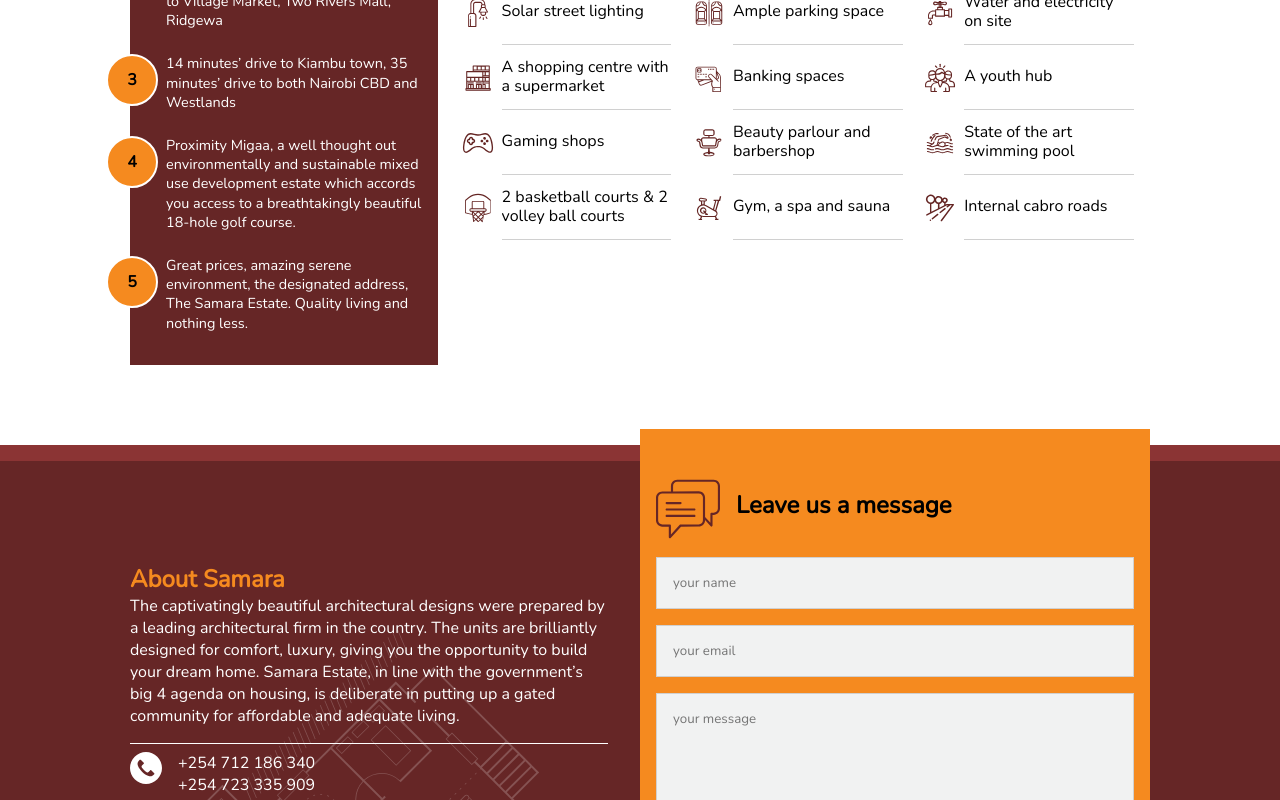
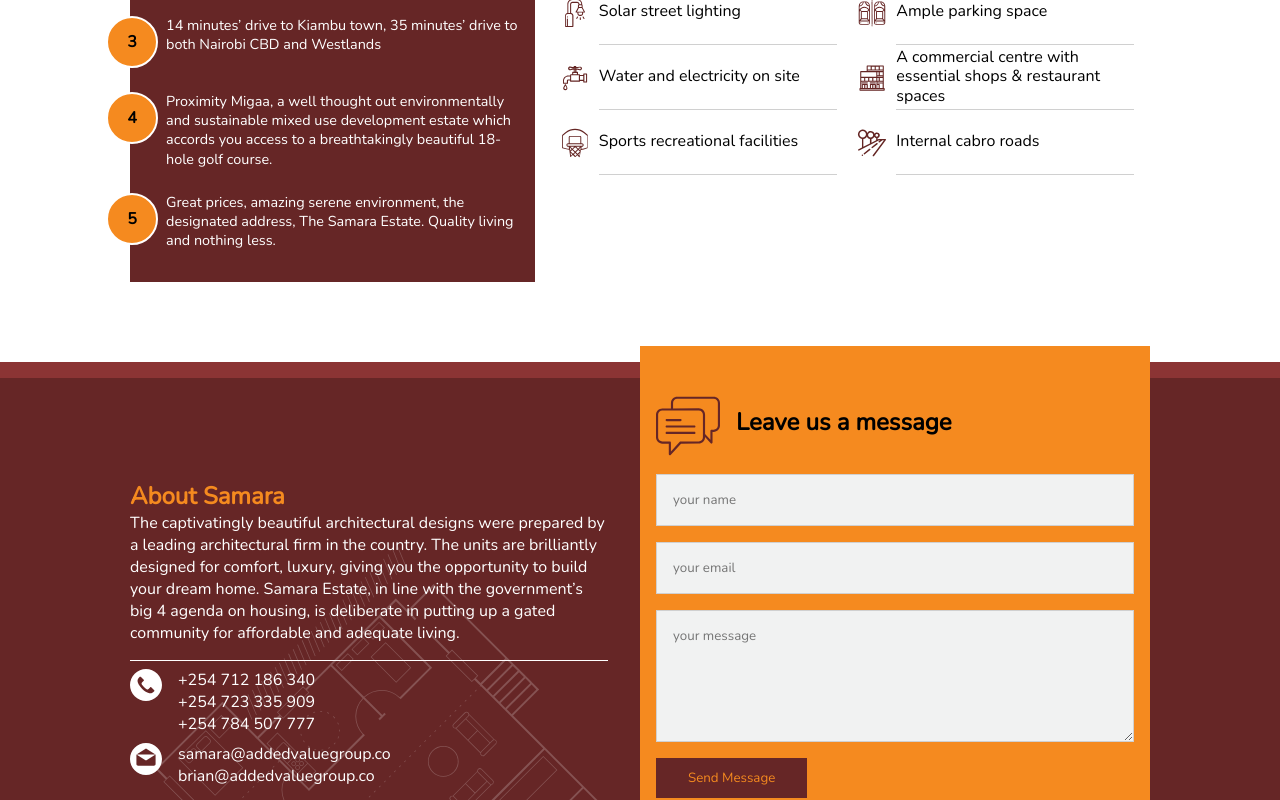
Before and after one commit to dennismiano/samara, a Nuxt app: page /amenities in a window 1280 px wide. Shown: the part 620-1420 px from the top of the page. Built offline with nearby package versions, Linux system fonts and the light colour scheme.

Commit message:
made additional client changes

```diff
--- a/components/menu/AppFooter.vue
+++ b/components/menu/AppFooter.vue
@@ -52,7 +52,8 @@
                   </svg>
 
                   <div class="contact-details">
-                      <p>sales@addedvaluegroup.co</p>
+                      <p>samara@addedvaluegroup.co</p>
+                      <p>brian@addedvaluegroup.co</p>
                   </div>
                 </div>
 
--- a/nuxt.config.js
+++ b/nuxt.config.js
@@ -12,7 +12,7 @@
     meta: [
       { charset: 'utf-8' },
       { name: 'viewport', content: 'width=device-width, initial-scale=1' },
-      { hid: 'description', name: 'description', content: process.env.npm_package_description || '' }
+      { hid: 'description', name: 'Samara Estate', content: process.env.npm_package_description || '' }
     ],
     link: [
       { rel: 'icon', type: 'image/x-icon', href: '/favicon.ico' }
--- a/package.json
+++ b/package.json
@@ -1,7 +1,7 @@
 {
-  "name": "Samara Estate",
+  "name": "nuxtGeneric",
   "version": "1.0.0",
-  "description": "Quality living",
+  "description": "generic nuxt app",
   "author": "koikoishogun",
   "private": true,
   "scripts": {
--- a/pages/amenities/index.vue
+++ b/pages/amenities/index.vue
@@ -88,7 +88,7 @@
                           </div>
                       </div>
 
-
+                    <!--
                       <div class="amenity">
                           <div class="amenity-icon">
                               <img class="amenity-icon-image" src="/svg/restaurants.svg">
@@ -97,7 +97,7 @@
                               <p>Restaurants and eating spaces</p>
                           </div>
                       </div>
-
+                    -->
 
                       <div class="amenity">
                           <div class="amenity-icon">
@@ -126,15 +126,17 @@
                           </div>
                       </div>
 
+
                       <div class="amenity">
                           <div class="amenity-icon">
                               <img class="amenity-icon-image" src="/svg/mall.svg">
                           </div>
                           <div class="amenity-text">
-                              <p>A shopping centre with a supermarket </p>
+                              <p>A commercial centre with essential shops & restaurant spaces</p>
                           </div>
                       </div>
 
+                      <!--
                       <div class="amenity">
                           <div class="amenity-icon">
                               <img class="amenity-icon-image" src="/svg/banks.svg">
@@ -180,16 +182,18 @@
                               <p>State of the art swimming pool</p>
                           </div>
                       </div>
+                    -->
 
                       <div class="amenity">
                           <div class="amenity-icon">
                               <img class="amenity-icon-image" src="/svg/basketball.svg">
                           </div>
                           <div class="amenity-text">
-                              <p>2 basketball courts & 2 volley ball courts</p>
+                              <p>Sports recreational facilities</p>
                           </div>
                       </div>
 
+                      <!--
                       <div class="amenity">
                           <div class="amenity-icon">
                               <img class="amenity-icon-image" src="/svg/gym.svg">
@@ -198,6 +202,7 @@
                               <p>Gym, a spa and sauna</p>
                           </div>
                       </div>
+                    -->
 
                       <div class="amenity">
                           <div class="amenity-icon">
@@ -287,7 +292,7 @@
     }
 
     .features{
-      width: 30%;
+      width: 40%;
       background-color: $primary-color;
       padding: 1rem;
       padding-left: 0rem;
@@ -356,7 +361,7 @@
     }
 
     .amenities{
-      width:70%;;
+      width:60%;;
       padding: 1rem;
       margin-top: 3rem;
 
@@ -378,7 +383,7 @@
         .amenity{
           display: flex;
           align-items: center;
-          width:32%;
+          width:49%;
           min-height: 4rem;
           margin-right: 2%;
 
@@ -391,7 +396,7 @@
             }
           }
 
-          &:nth-child(3n){
+          &:nth-child(2n){
             margin-right: 0;
           }
 
```
Also changed, not shown: 1 other file (tests, documents, lock files or other folders).
